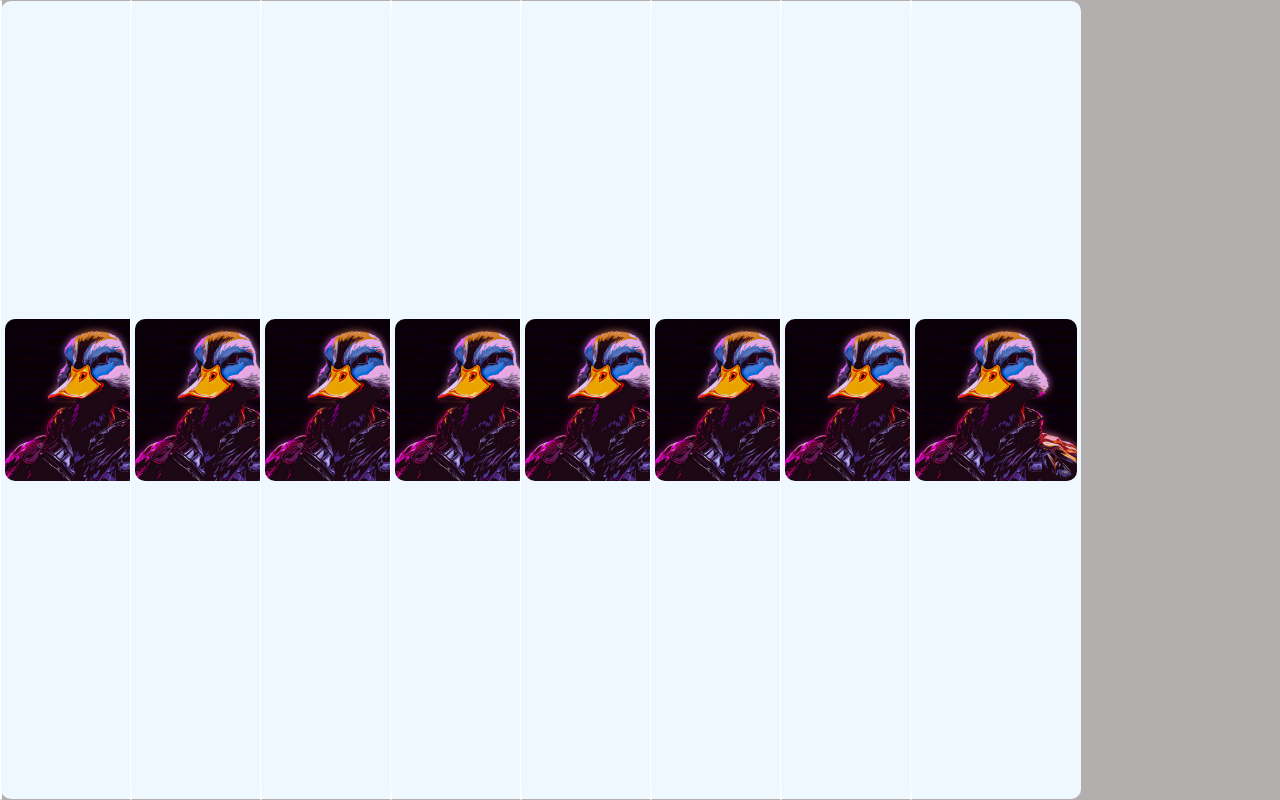
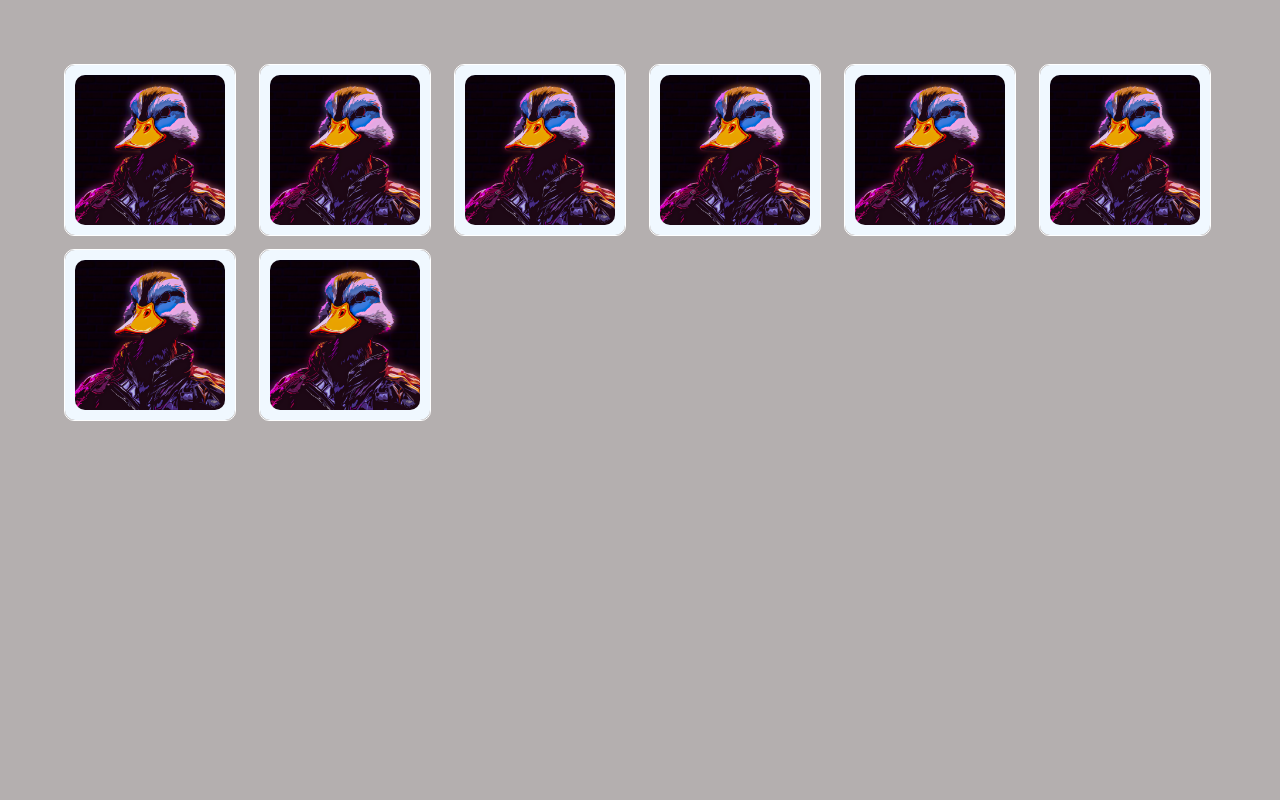
Before and after one commit to ThisIsHowVillainsAreMade/MemoryDuck, a React (Vite) app: page / in a window 1280 px wide. Built offline with nearby package versions, Linux system fonts and the light colour scheme.

Commit message:
flex container rm absolute

```diff
--- a/src/App.jsx
+++ b/src/App.jsx
@@ -6,7 +6,9 @@ import duckPictures from "./duckPicsData";
 function App() {
   return (
     <>
+    <div id="cardGame">
       <DuckContainer duckPictures={duckPictures} />
+      </div>
     </>
   );
 }
--- a/src/components/DuckCard.css
+++ b/src/components/DuckCard.css
@@ -1,14 +1,12 @@
 .card {
-  /* width: 100px;
-  height: 100px; */
-  perspective: 1000px;
   border: 1px solid var(--border);
   border-radius: 10px;
+  position: relative;
+  height: 170px;
+  width: 170px;
 }
 
 .cardFace {
-  width: 100%;
-  height: 100%;
   min-height: 170px;
   min-width: 170px;
   position: absolute;
@@ -18,12 +16,12 @@
   display: flex;
   justify-content: center;
   align-items: center;
-  margin: 5%;
   border-radius: 10px;
 }
 
 .cardFace img {
-  width: 95%;
+  width: 150px;
+  height: 150px;
   border-radius: 10px;
 }
 
--- a/src/components/DuckContainer.css
+++ b/src/components/DuckContainer.css
@@ -1,6 +1,7 @@
-.duckContainer {
+#duckContainer {
   display: flex;
   flex-wrap: wrap;
-  gap: 10%;
-  height: 100svh;
+  align-content: flex-start;
+  gap: 2%;
+  margin: 5%;
 }
--- a/src/components/DuckContainer.jsx
+++ b/src/components/DuckContainer.jsx
@@ -3,7 +3,7 @@ import "./DuckContainer.css";
 
 function DuckContainer({ duckPictures }) {
   return (
-    <div className="duckContainer">
+    <div id="duckContainer">
       {duckPictures.map((duck, indexDuck) => (
         <DuckCard key={indexDuck} duck={duck} />
       ))}
--- a/src/index.css
+++ b/src/index.css
@@ -12,3 +12,9 @@ body {
 #root {
   min-height: 100svh;
 }
+
+#cardGame {
+  display: flex;
+  flex-wrap: wrap;
+  height: 100vh;
+}
```
